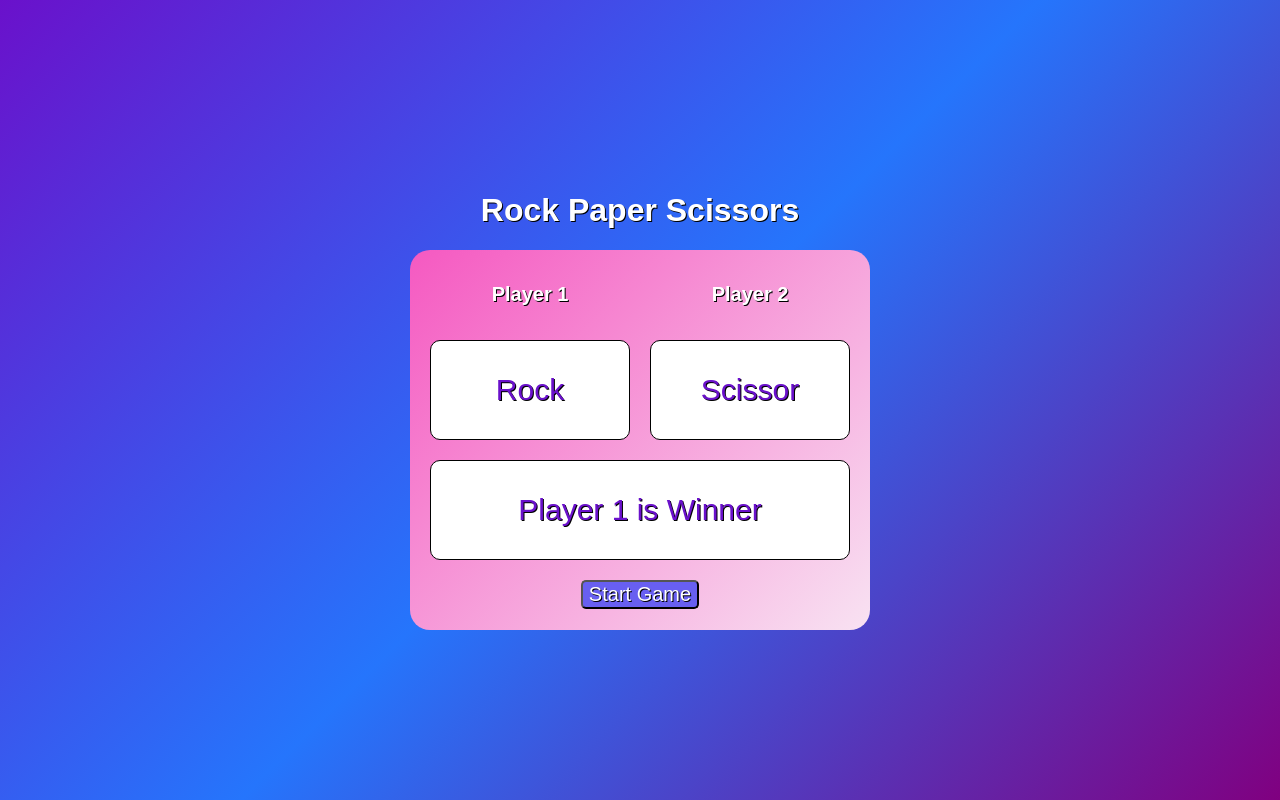
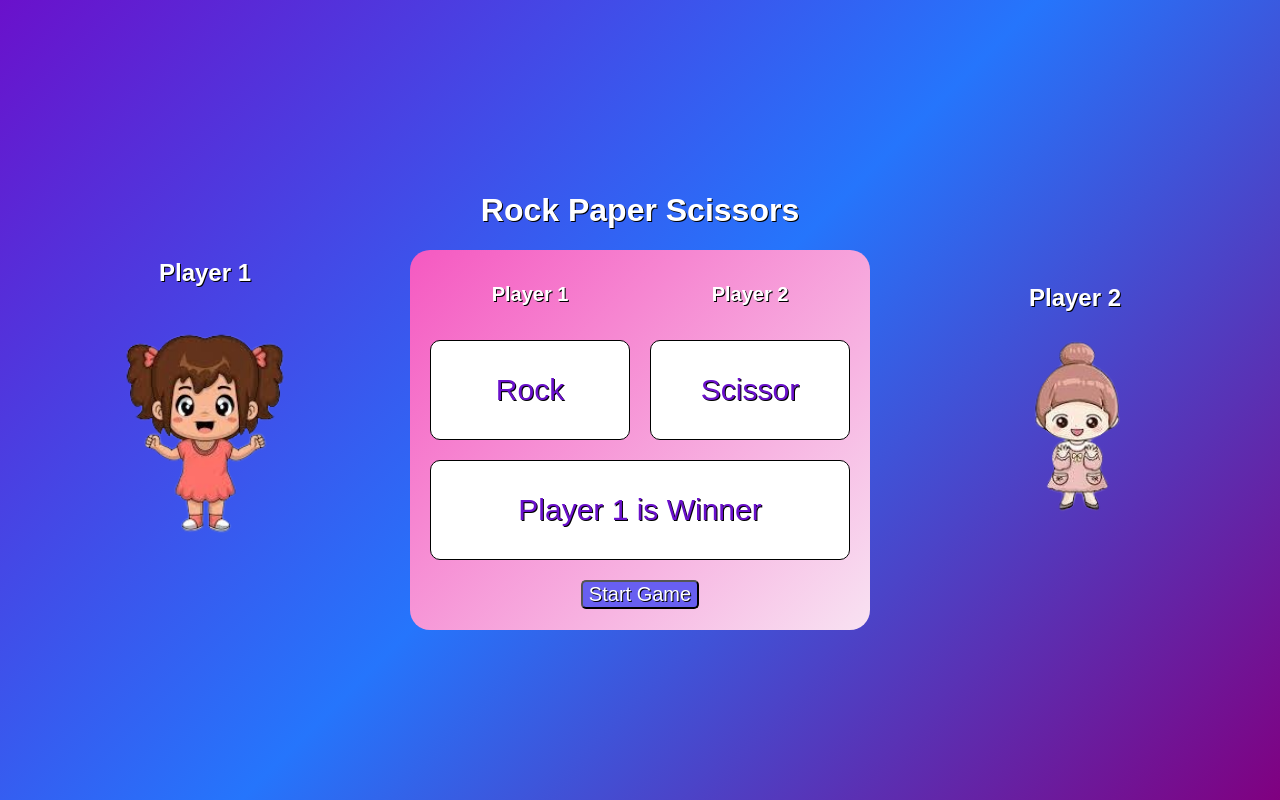
Before and after one commit to Shreya-Bag/Rock-Paper-Scissors-game, a plain HTML site: page index.html in a window 1280 px wide. Both pictures are taken after a click on the button "Start Game". Drawn offline with Linux system fonts and the light colour scheme.

Commit message:
Added images of player and their corresponding CSS and JS

```diff
--- a/first.js
+++ b/first.js
@@ -1,4 +1,6 @@
 const button = document.querySelector("button");
+const player_1 = document.getElementById("first");
+const player_2 = document.getElementById("second");
 
 const options = ["Rock","Paper","Scissor"];
 
@@ -16,12 +18,18 @@ button.addEventListener("click",()=>{
     let result = document.getElementById("result");
     if(player1.innerHTML=="Rock"&&player2.innerHTML=="Scissor"  || player1.innerHTML=="Paper"&&player2.innerHTML=="Rock" ||player1.innerHTML=="Scissor"&&player2.innerHTML=="Paper"){
         result.innerHTML= "Player 1 is Winner"
+        player_1.classList.add("player1")
+        player_2.classList.remove("player2")
     }
     else if(player1.innerHTML==player2.innerHTML){
         result.innerHTML = "Match is Draw";
+        player_1.classList.add("player1")
+        player_2.classList.add("player2")
     }
     else{
         result.innerHTML= "Player 2 is Winner"
+        player_2.classList.add("player2")
+        player_1.classList.remove("player1")
     }
 
 })
--- a/index.html
+++ b/index.html
@@ -7,6 +7,7 @@
     <link rel="stylesheet" href="./style.css">
 </head>
 <body>
+    <div class="player"><h2>Player 1</h2><img src="./player1.png" alt="Player 1" id="first"></div>
     <div id="container">
     <h1>Rock Paper Scissors</h1>
     <div id="game">
@@ -18,6 +19,7 @@
         <div id="button"><button >Start Game</button></div>
     </div>
     </div>
+    <div class="player"><h2>Player 2</h2><img src="./player2.png" alt="Player 2" id="second"></div>
     <script src="./first.js"></script>
 </body>
 </html>
--- a/style.css
+++ b/style.css
@@ -4,7 +4,8 @@ body{
     background: linear-gradient(135deg, #6a11cb, #2575fc , purple);
     height:100vh;
     display:flex;
-    justify-content: center;
+    /* justify-content: center; */
+    justify-content: space-evenly;
     align-items: center;
     color:white;
     font-family:Arial, Helvetica, sans-serif;
@@ -15,6 +16,21 @@ h1{
 
     text-decoration: solid;
 }
+.player{
+    text-align: center;
+}
+img{
+    /* box-sizing: border-box; */
+    height: 200px;
+    width:200px;
+    margin: 0px 25px 0px 25px;
+}
+.player1,.player2{
+    height: 250px;
+    width:250px;
+    margin: 0px;
+}
+
 #game{
     border-radius: 20px;
     padding: 20px;
```
Also changed, not shown: player1.png (added), player2.png (added).
